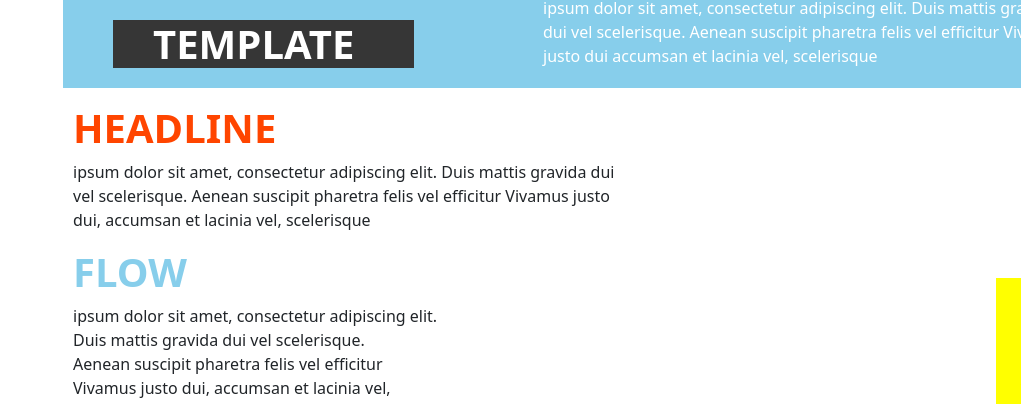
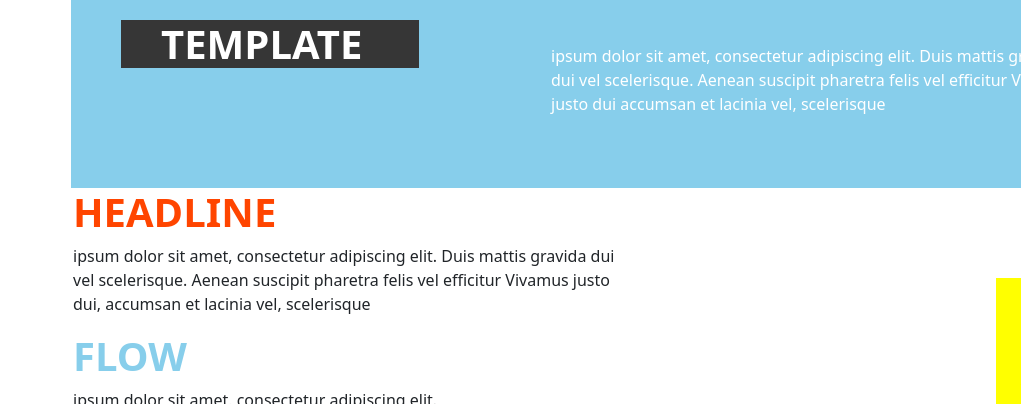
Before and after one commit to dinalrathod/layout-2, a plain HTML site: page index.html in a window 1280 px wide. Shown: the part 696-1100 px from the top of the page, without its empty margins (259-1280 px from the left). Drawn offline with nearby package versions, Linux system fonts and the light colour scheme.

Commit message:
Update style.css

```diff
--- a/style.css
+++ b/style.css
@@ -70,10 +70,10 @@
 .co
 {
     background-color: skyblue;
-    height:fit-content;
-    width:auto;
+    height:25%;
+    width:99%;
     position: relative;
-    left:-10px;
+    left:-2px;
 }
 .cor
 {
```
